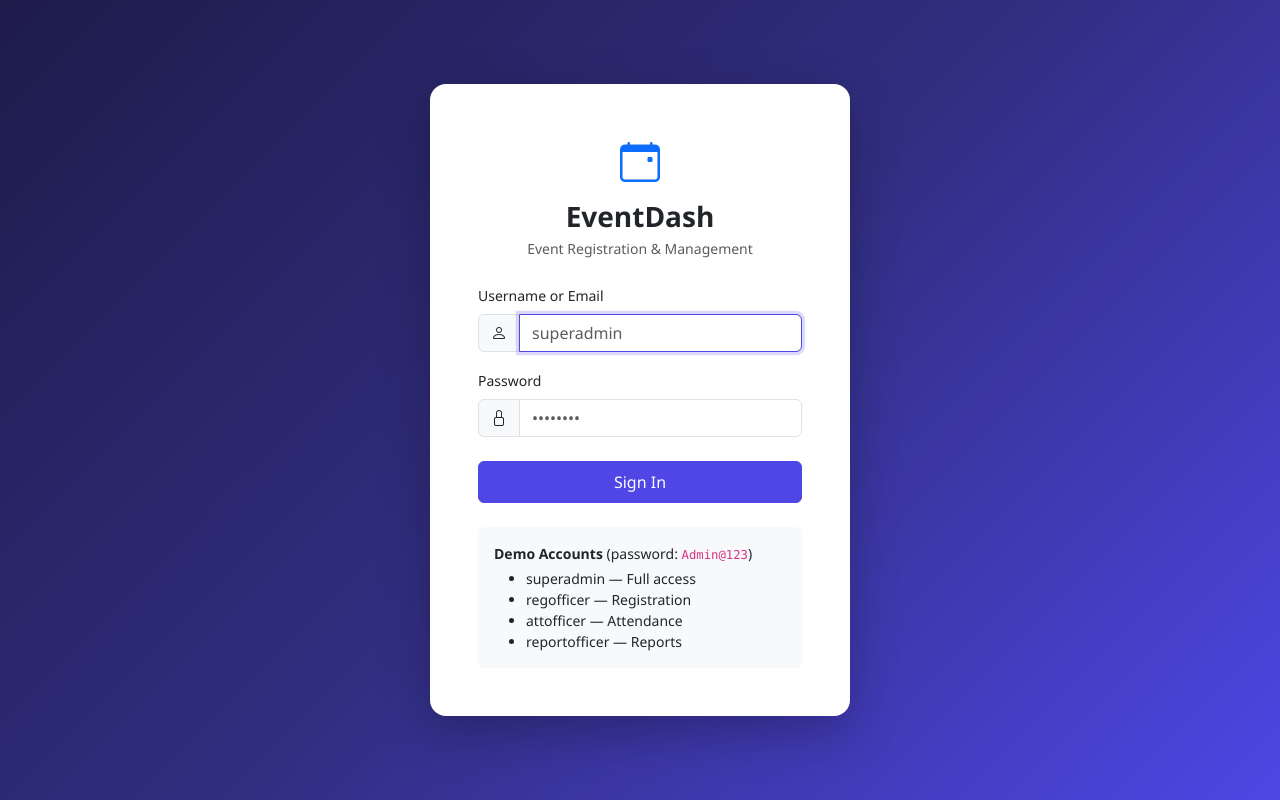
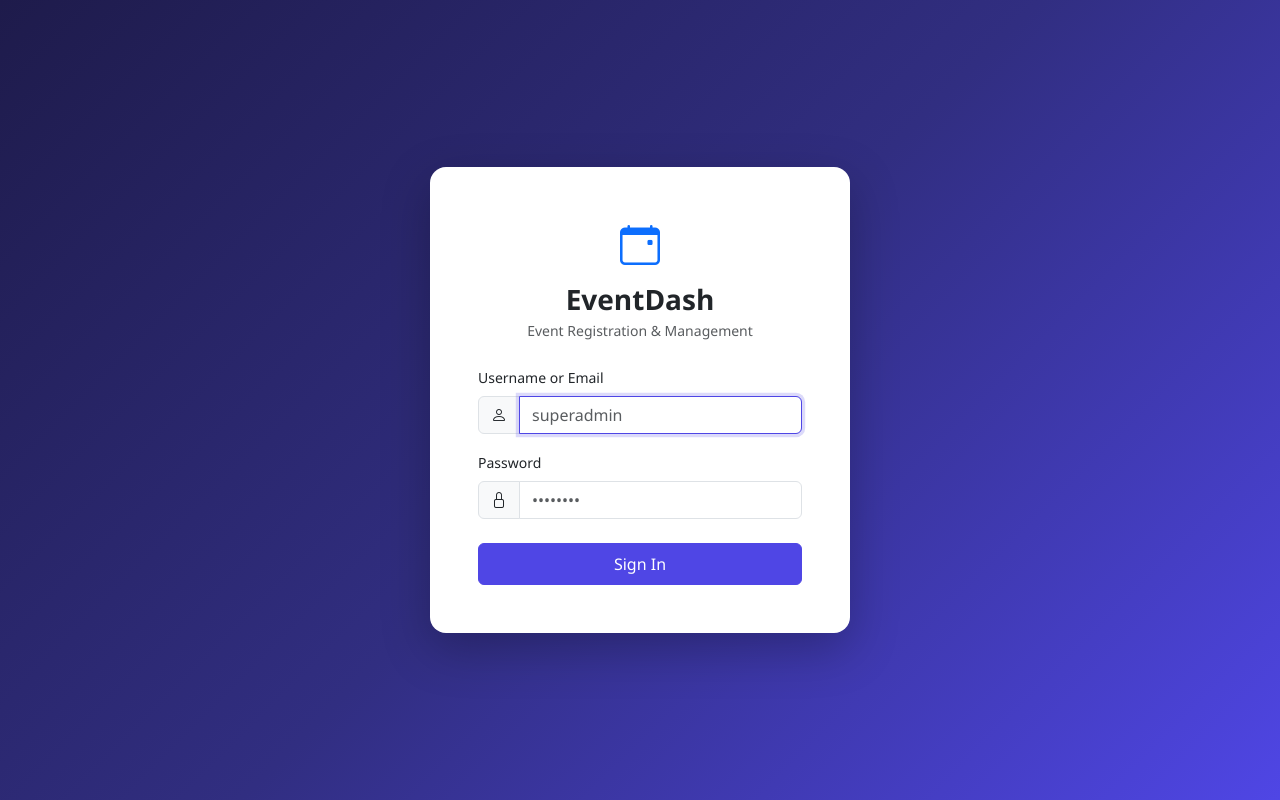
Before and after one commit to nneliIfeanyi/event, a PHP site: page /event-dashboard/pages/login.php in a window 1280 px wide. Run offline with PHP 8.4, Linux system fonts and the light colour scheme; some libraries are stand-ins or nearby versions.

Commit message:
initial2

```diff
--- a/pages/login.php
+++ b/pages/login.php
@@ -10,6 +10,7 @@ if (isAuthenticated()) {
 ?>
 <!DOCTYPE html>
 <html lang="en" data-bs-theme="light">
+
 <head>
     <meta charset="UTF-8">
     <meta name="viewport" content="width=device-width, initial-scale=1.0">
@@ -18,6 +19,7 @@ if (isAuthenticated()) {
     <link href="https://cdn.jsdelivr.net/npm/bootstrap-icons@1.11.3/font/bootstrap-icons.min.css" rel="stylesheet">
     <link href="<?= APP_URL ?>/assets/css/style.css" rel="stylesheet">
 </head>
+
 <body class="login-page">
     <div class="login-card card border-0">
         <div class="card-body p-4 p-md-5">
@@ -33,7 +35,7 @@ if (isAuthenticated()) {
                     <div class="input-group">
                         <span class="input-group-text"><i class="bi bi-person"></i></span>
                         <input type="text" class="form-control" id="username" name="username" required autofocus
-                               placeholder="superadmin" autocomplete="username">
+                            placeholder="superadmin" autocomplete="username">
                     </div>
                 </div>
                 <div class="mb-4">
@@ -41,7 +43,7 @@ if (isAuthenticated()) {
                     <div class="input-group">
                         <span class="input-group-text"><i class="bi bi-lock"></i></span>
                         <input type="password" class="form-control" id="password" name="password" required
-                               placeholder="••••••••" autocomplete="current-password">
+                            placeholder="••••••••" autocomplete="current-password">
                     </div>
                 </div>
                 <button type="submit" class="btn btn-primary w-100 py-2" id="loginBtn">
@@ -50,7 +52,7 @@ if (isAuthenticated()) {
                 </button>
             </form>
 
-            <div class="mt-4 p-3 bg-light rounded small">
+            <!-- <div class="mt-4 p-3 bg-light rounded small">
                 <strong>Demo Accounts</strong> (password: <code>Admin@123</code>)
                 <ul class="mb-0 mt-1">
                     <li>superadmin — Full access</li>
@@ -58,14 +60,17 @@ if (isAuthenticated()) {
                     <li>attofficer — Attendance</li>
                     <li>reportofficer — Reports</li>
                 </ul>
-            </div>
+            </div> -->
         </div>
     </div>
 
     <div class="toast-container position-fixed bottom-0 end-0 p-3" id="toastContainer"></div>
 
     <script src="https://cdn.jsdelivr.net/npm/bootstrap@5.3.3/dist/js/bootstrap.bundle.min.js"></script>
-    <script>window.APP_URL = '<?= APP_URL ?>';</script>
+    <script>
+        window.APP_URL = '<?= APP_URL ?>';
+    </script>
     <script type="module" src="<?= APP_URL ?>/assets/js/auth.js"></script>
 </body>
+
 </html>
```
